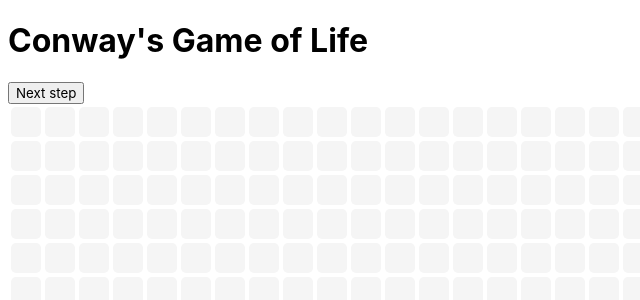
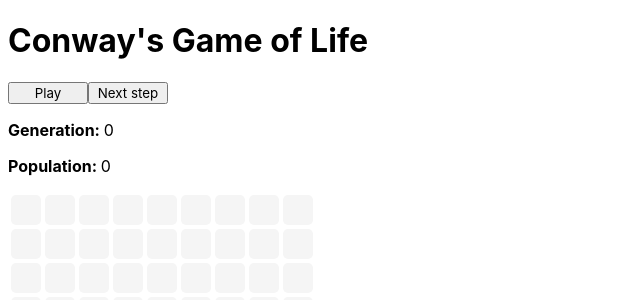
Before and after one commit to orfloresti/game-of-life, a React (Vite) app: page / in a window 1280 px wide. Shown: the top 300 px of the page, without its empty margins (0-640 px from the left). Built offline with nearby package versions, Linux system fonts and the light colour scheme.

Commit message:
Add control for autoplay and labels for generation and population

```diff
--- a/src/App.jsx
+++ b/src/App.jsx
@@ -7,7 +7,7 @@ function App() {
       <h1>
         {`Conway's Game of Life`}
       </h1>
-      <Board rows={20} columns={30} />
+      <Board />
     </>
   )
 }
--- a/src/components/board/Board.jsx
+++ b/src/components/board/Board.jsx
@@ -1,31 +1,51 @@
 import PropTypes from 'prop-types';
 import Cell from "../cell/Cell";
-import { useState } from 'react';
+import { useRef, useState } from 'react';
 import { generateMatrix } from '../../utils/matrix.util';
-import { lifeStep } from '../../utils/game-of-life.js';
+import { getPopulation, nextGeneration } from '../../utils/game-of-life.js';
 
-const Board = ({ rows, columns }) => {
+const Board = () => {
 
-  const [board, setBoard] = useState(generateMatrix(rows, columns));
+  const [boardState, setBoardState] = useState(generateMatrix(9,9));
+  const [generationState, setGenerationState] = useState(0);
+  const [playControlState, setPlayControlState ] = useState('Play');
 
-  const handleClick = (rowPosition, columnPosition) => {
-    const update = [...board];
+  const intervalRef = useRef();
+
+  const handleCellClick = (rowPosition, columnPosition) => {
+    const update = [...boardState];
     update[rowPosition][columnPosition] = !update[rowPosition][columnPosition]
-    setBoard(update);
+    setBoardState(update);
   }
 
-  const handleNextStep = () => {
-    const newBoardState = lifeStep(board);
-    setBoard(newBoardState);
+  const handlePlay = () => {
+    if( playControlState === 'Play' ) {
+      setPlayControlState('Pause');
+      intervalRef.current = setInterval( ()=> setNextGeneration(), 1000);
+    } else {
+      setPlayControlState('Play');
+      clearInterval(intervalRef.current);
+    }
   }
+
+  const handleNextGeneration = () => setNextGeneration();
+
+  const setNextGeneration = () => {
+    setBoardState(board => nextGeneration(board));
+    setGenerationState(current => current + 1);
+  }
+
 
   return (
     <>
-      <button onClick={handleNextStep}>Next step</button>
+      <button style={{width: '80px'}} onClick={handlePlay}>{playControlState}</button>
+      <button style={{width: '80px'}} onClick={handleNextGeneration}>Next step</button>
+      <p><b>{'Generation: '}</b>{generationState}</p>
+      <p><b>{'Population: '}</b>{getPopulation(boardState)}</p>
       <table>
         <tbody>
         {
-          board.map((row, rowPosition) =>
+          boardState.map((row, rowPosition) =>
             <tr key={`${rowPosition}`}>
               {row.map((_, columnPosition) =>
                 <th key={`${columnPosition}`}>
@@ -33,8 +53,8 @@ const Board = ({ rows, columns }) => {
                     key={`${rowPosition} ${columnPosition}`}
                     rowPosition={rowPosition}
                     columnPosition={columnPosition}
-                    cellState={board[rowPosition][columnPosition]}
-                    onCellClick={handleClick}
+                    cellState={boardState[rowPosition][columnPosition]}
+                    onCellClick={handleCellClick}
                   />
                 </th>
               )}
--- a/src/components/cell/cell.module.scss
+++ b/src/components/cell/cell.module.scss
@@ -5,7 +5,7 @@
 }
 
 .alive {
-  background-color: #aaa;
+  background-color: #555;
 }
 
 
--- a/src/utils/game-of-life.js
+++ b/src/utils/game-of-life.js
@@ -1,5 +1,5 @@
 // Get new matrix
-export const lifeStep = (matrix) => {
+export const nextGeneration = (matrix) => {
   const rowLimit = matrix.length;
   const colLimit = matrix[0].length;
 
@@ -61,7 +61,22 @@ const cellDecision = (matrix, cell, rowIndex, colIndex, rowLimit, colLimit) => {
   if(!cell) {
     if(neighbors === 3) {
       return true;
+    } else {
+      return false;
     }
   }
+};
 
-};
+/**
+ *
+ * @param {*} matrix
+ * @returns
+ */
+export const getPopulation = (matrix) => {
+  return matrix.reduce(
+    (accumulatorRow, currentRow) =>
+      accumulatorRow + currentRow.reduce(
+        (accumulatorCol, currentCol) => currentCol ? (accumulatorCol + 1) : accumulatorCol
+        , 0)
+    , 0)
+}
```
